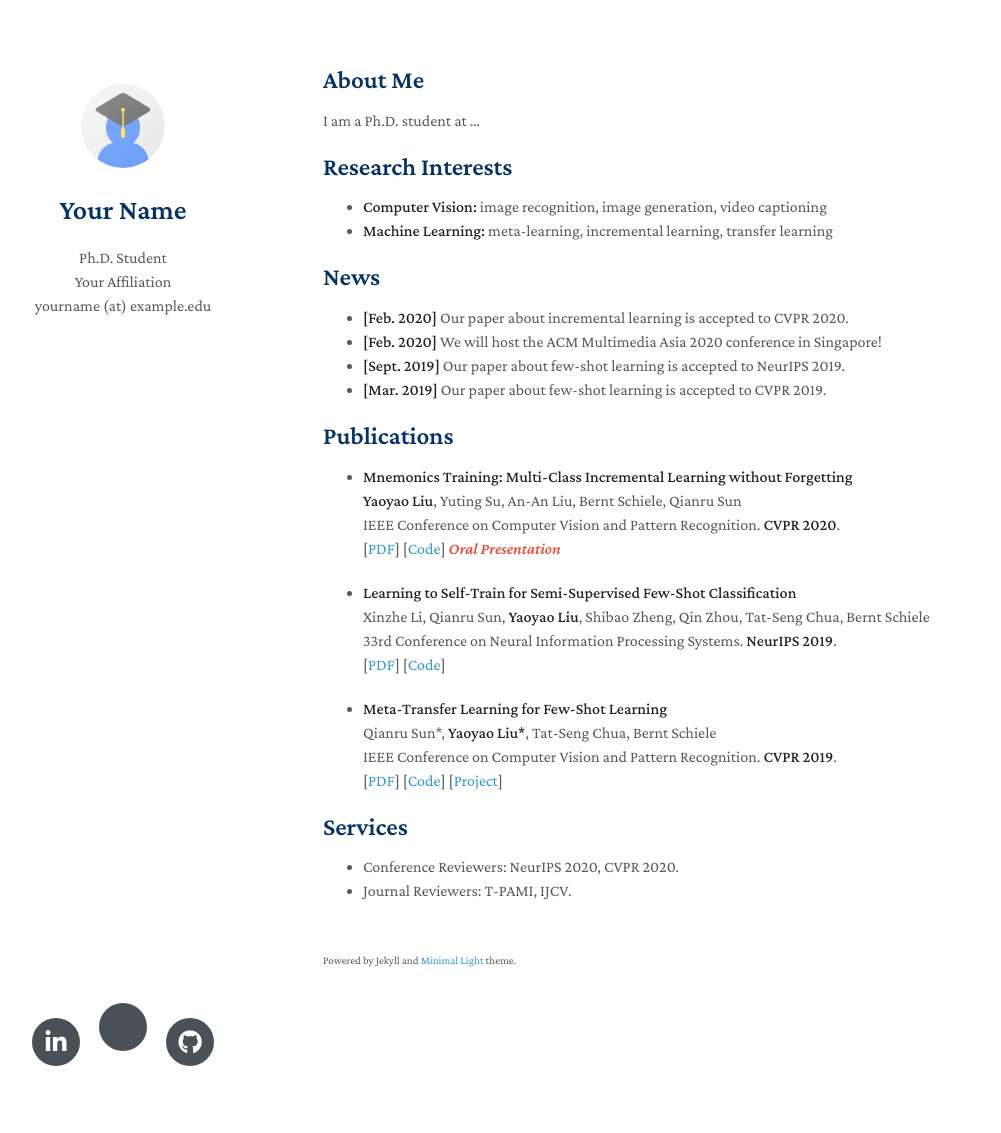
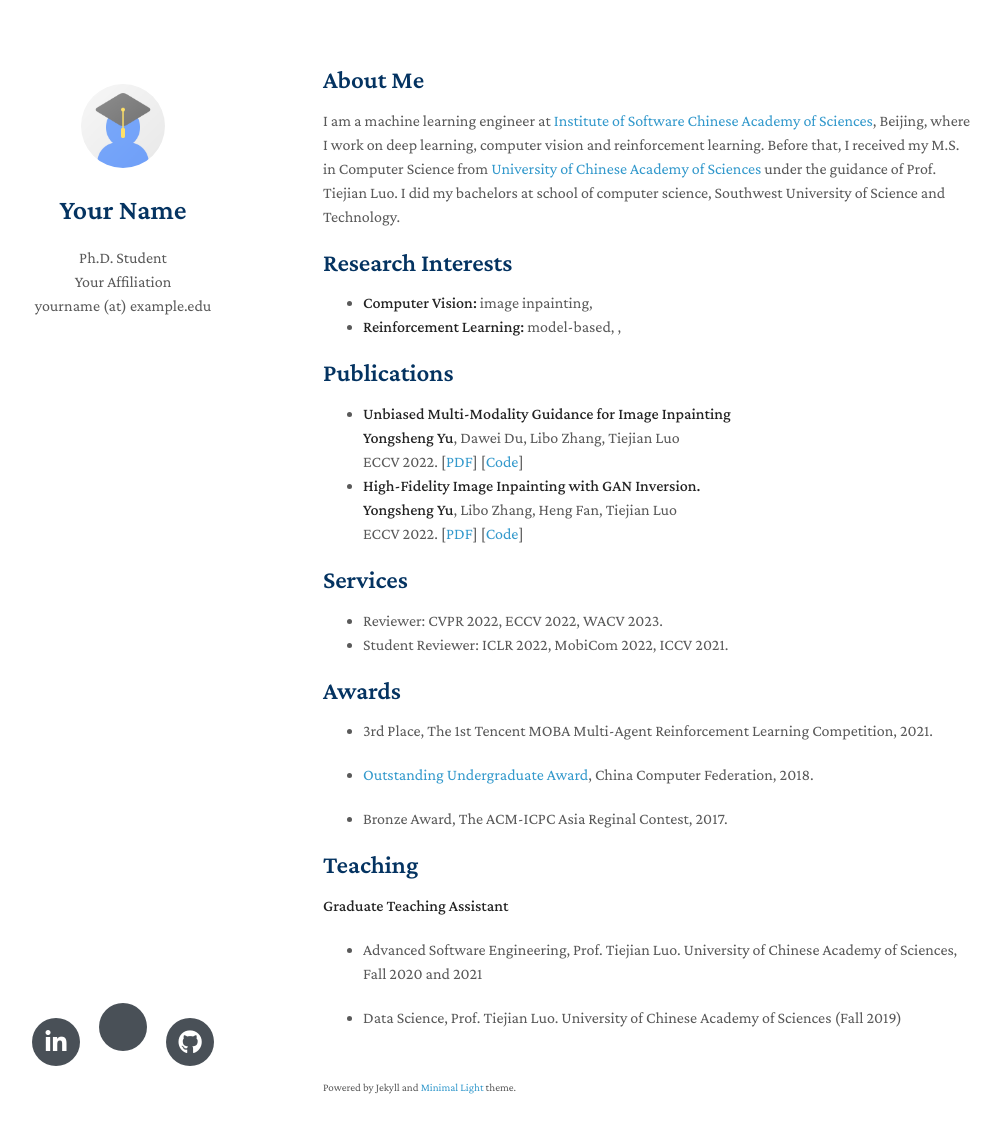
Before and after one commit to yeates/yeates.github.io, a Jekyll site: the page built from index.md, in a window 1280 px wide and 1168 px high. Shown: the top 1133 px of the window, without its empty margins (147-1148 px from the left). Built offline with Jekyll 4.4.1, drawn with Linux system fonts in a browser that asks for light colours; nearby versions of some CDN libraries; a style sheet for code colours, icons or effects is not loaded; our own code applies the rules of GitHub Pages for plain Markdown files.

Commit message:
Update index.md

```diff
--- a/index.md
+++ b/index.md
@@ -1,50 +1,45 @@
 ---
 layout: homepage
+
 ---
 
 ## About Me
 
-I am a Ph.D. student at ...
+I am a machine learning engineer at [Institute of Software Chinese Academy of Sciences](http://www.is.cas.cn), Beijing, where I work on deep learning, computer vision and reinforcement learning. Before that, I received my M.S. in Computer Science from [University of Chinese Academy of Sciences](https://www.ucas.ac.cn/) under the guidance of Prof. Tiejian Luo. I did my bachelors at school of computer science, Southwest University of Science and Technology.
 
 ## Research Interests
 
-- **Computer Vision:** image recognition, image generation, video captioning
-- **Machine Learning:** meta-learning, incremental learning, transfer learning
-
-## News
-
-- **[Feb. 2020]** Our paper about incremental learning is accepted to CVPR 2020.
-- **[Feb. 2020]** We will host the ACM Multimedia Asia 2020 conference in Singapore!
-- **[Sept. 2019]** Our paper about few-shot learning is accepted to NeurIPS 2019.
-- **[Mar. 2019]** Our paper about few-shot learning is accepted to CVPR 2019.
+- **Computer Vision:** image inpainting,
+- **Reinforcement Learning:** model-based, ,
 
 ## Publications
 
-- **Mnemonics Training: Multi-Class Incremental Learning without Forgetting**
+- **Unbiased Multi-Modality Guidance for Image Inpainting**
+  <br>**Yongsheng Yu**, Dawei Du, Libo Zhang, Tiejian Luo
+  <br>ECCV 2022. [[PDF]()] [[Code]()]
   <br>
-  **Yaoyao Liu**, Yuting Su, An-An Liu, Bernt Schiele, Qianru Sun
+- **High-Fidelity Image Inpainting with GAN Inversion.**
+  <br>**Yongsheng Yu**, Libo Zhang, Heng Fan, Tiejian Luo
+  <br>ECCV 2022. [[PDF](http://papers.nips.cc/paper/9216-learning-to-self-train-for-semi-supervised-few-shot-classification.pdf)] [[Code](https://github.com/xinzheli1217/learning-to-self-train)]
   <br>
-  IEEE Conference on Computer Vision and Pattern Recognition. **CVPR 2020**.
-  <br>
-  [[PDF](https://arxiv.org/pdf/2002.10211.pdf)] [[Code](https://github.com/yaoyao-liu/mnemonics)] <strong><i style="color:#e74d3c">Oral Presentation</i></strong>
-
-- **Learning to Self-Train for Semi-Supervised Few-Shot Classification**
-  <br>
-  Xinzhe Li, Qianru Sun, **Yaoyao Liu**, Shibao Zheng, Qin Zhou, Tat-Seng Chua, Bernt Schiele
-  <br>
-  33rd Conference on Neural Information Processing Systems. **NeurIPS 2019**.
-  <br>
-  [[PDF](http://papers.nips.cc/paper/9216-learning-to-self-train-for-semi-supervised-few-shot-classification.pdf)] [[Code](https://github.com/xinzheli1217/learning-to-self-train)]
-
-- **Meta-Transfer Learning for Few-Shot Learning**
-  <br>
-  Qianru Sun\*, **Yaoyao Liu\***, Tat-Seng Chua, Bernt Schiele
-  <br>
-  IEEE Conference on Computer Vision and Pattern Recognition. **CVPR 2019**.
-  <br>
-  [[PDF](http://openaccess.thecvf.com/content_CVPR_2019/papers/Sun_Meta-Transfer_Learning_for_Few-Shot_Learning_CVPR_2019_paper.pdf)] [[Code](https://github.com/yaoyao-liu/meta-transfer-learning)] [[Project](https://mtl.yyliu.net/)]
 
 ## Services
 
-- Conference Reviewers: NeurIPS 2020, CVPR 2020.
-- Journal Reviewers: T-PAMI, IJCV.
+- Reviewer: CVPR 2022, ECCV 2022, WACV 2023.
+- Student Reviewer: ICLR 2022, MobiCom 2022, ICCV 2021.
+
+## Awards
+
+- 3rd Place, The 1st Tencent MOBA Multi-Agent Reinforcement Learning Competition, 2021.
+
+- [Outstanding Undergraduate Award](https://www.ccf.org.cn/Awards/Awards/2018-07-31/650741.shtml), China Computer Federation, 2018.
+
+- Bronze Award, The ACM-ICPC Asia Reginal Contest, 2017.
+
+## Teaching
+
+**Graduate Teaching Assistant**
+
+- Advanced Software Engineering, Prof. Tiejian Luo. University of Chinese Academy of Sciences, Fall 2020 and 2021
+
+- Data Science, Prof. Tiejian Luo. University of Chinese Academy of Sciences (Fall 2019)
```
